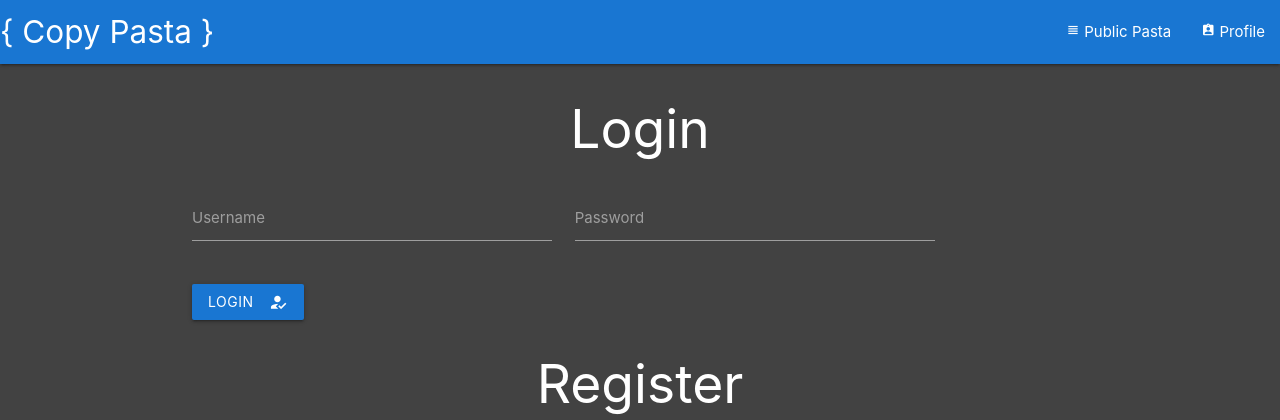
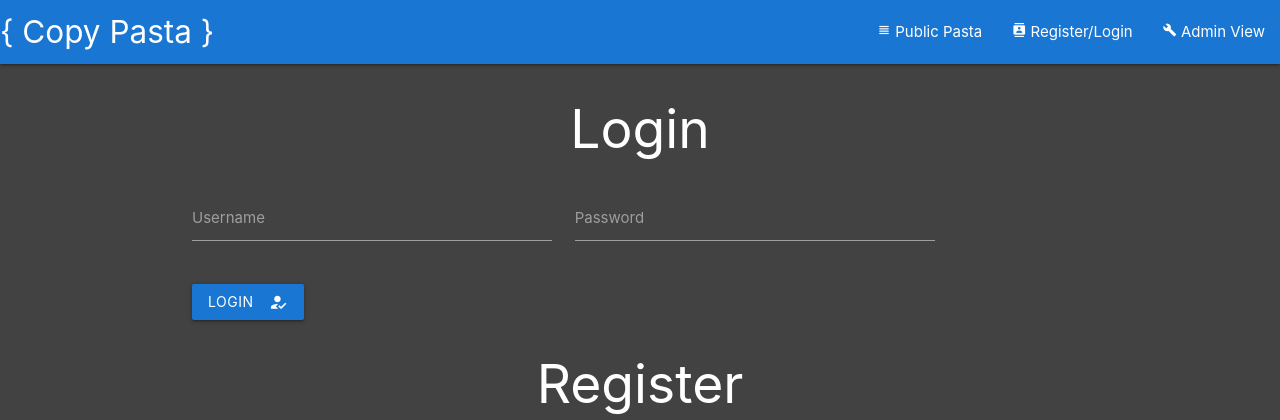
Before and after one commit to Shikachuu/copy-pasta-react, a PHP site: page /regilogin.php in a window 1280 px wide. Shown: the top 420 px of the page. Run offline with PHP 8.4, Linux system fonts and the light colour scheme.

Commit message:
bugfix header

```diff
--- a/view/header.php
+++ b/view/header.php
@@ -38,16 +38,16 @@
             <a href="index.php" class="brand-logo">{ Copy Pasta }</a>
             <ul id="nav-mobile" class="right hide-on-med-and-down">
                 <li><a href="index.php"><span class="material-icons" style="font-size:14px;">view_headline</span> Public Pasta</a></li>
-                <?php echo (isset($_SESSION["username"]))? '<li class="nav-content"><a href="regilogin.php"><span class="material-icons" style="font-size:14px;">contacts</span> Register/Login</a></li>' : '<li class="nav-content"><a href="profile.php"><span class="material-icons" style="font-size:14px;">assignment_ind</span> Profile</a></li>'; ?>
-                <?php echo (isset($_SESSION["admin"])) ? '<li class="nav-content"><a href="admin.php"><span class="material-icons" style="font-size:14px;">build</span> Admin View</a></li>' : '' ?>
+                <?php echo (!isset($_SESSION["username"]))? '<li class="nav-content"><a href="regilogin.php"><span class="material-icons" style="font-size:14px;">contacts</span> Register/Login</a></li>' : '<li class="nav-content"><a href="profile.php"><span class="material-icons" style="font-size:14px;">assignment_ind</span> Profile</a></li>'; ?>
+                <?php echo (!isset($_SESSION["admin"])) ? '<li class="nav-content"><a href="admin.php"><span class="material-icons" style="font-size:14px;">build</span> Admin View</a></li>' : '' ?>
             </ul>
             <ul id="nav-mobile" class="hide-on-large-only">
                 <div class="left">
                     <li class="nav-content"><a href="index.php"><span class="material-icons" style="font-size:14px;">view_headline</span> Public Pasta</a></li>
-                    <?php echo (isset($_SESSION["username"]))? '<li class="nav-content"><a href="regilogin.php"><span class="material-icons" style="font-size:14px;">contacts</span> Register/Login</a></li>' : '<li class="nav-content"><a href="profile.php"><span class="material-icons" style="font-size:14px;">assignment_ind</span> Profile</a></li>'; ?>
+                    <?php echo (!isset($_SESSION["username"]))? '<li class="nav-content"><a href="regilogin.php"><span class="material-icons" style="font-size:14px;">contacts</span> Register/Login</a></li>' : '<li class="nav-content"><a href="profile.php"><span class="material-icons" style="font-size:14px;">assignment_ind</span> Profile</a></li>'; ?>
                 </div>
                 <div class="right">
-                    <?php echo (isset($_SESSION["admin"])) ? '<li class="nav-content"><a href="admin.php"><span class="material-icons" style="font-size:14px;">build</span> Admin View</a></li>' : '' ?>
+                    <?php echo (!isset($_SESSION["admin"])) ? '<li class="nav-content"><a href="admin.php"><span class="material-icons" style="font-size:14px;">build</span> Admin View</a></li>' : '' ?>
                 </div>
             </ul>
         </div>
```
